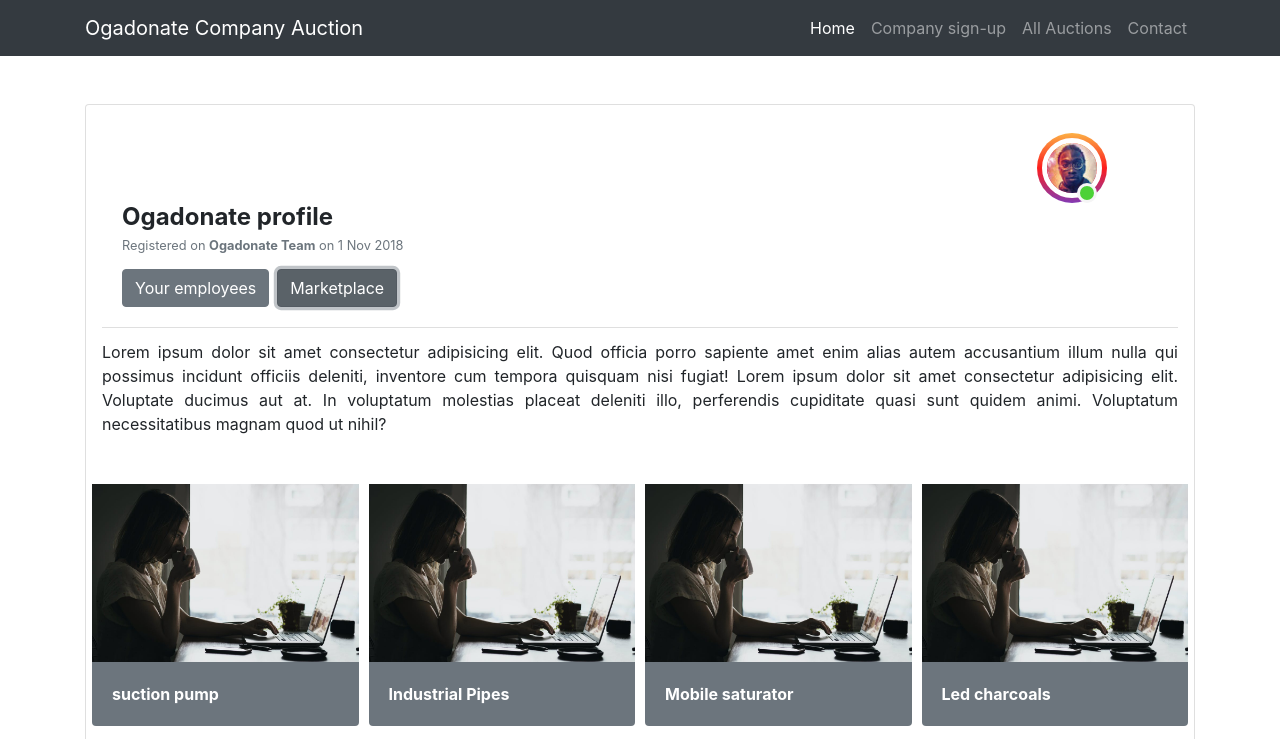
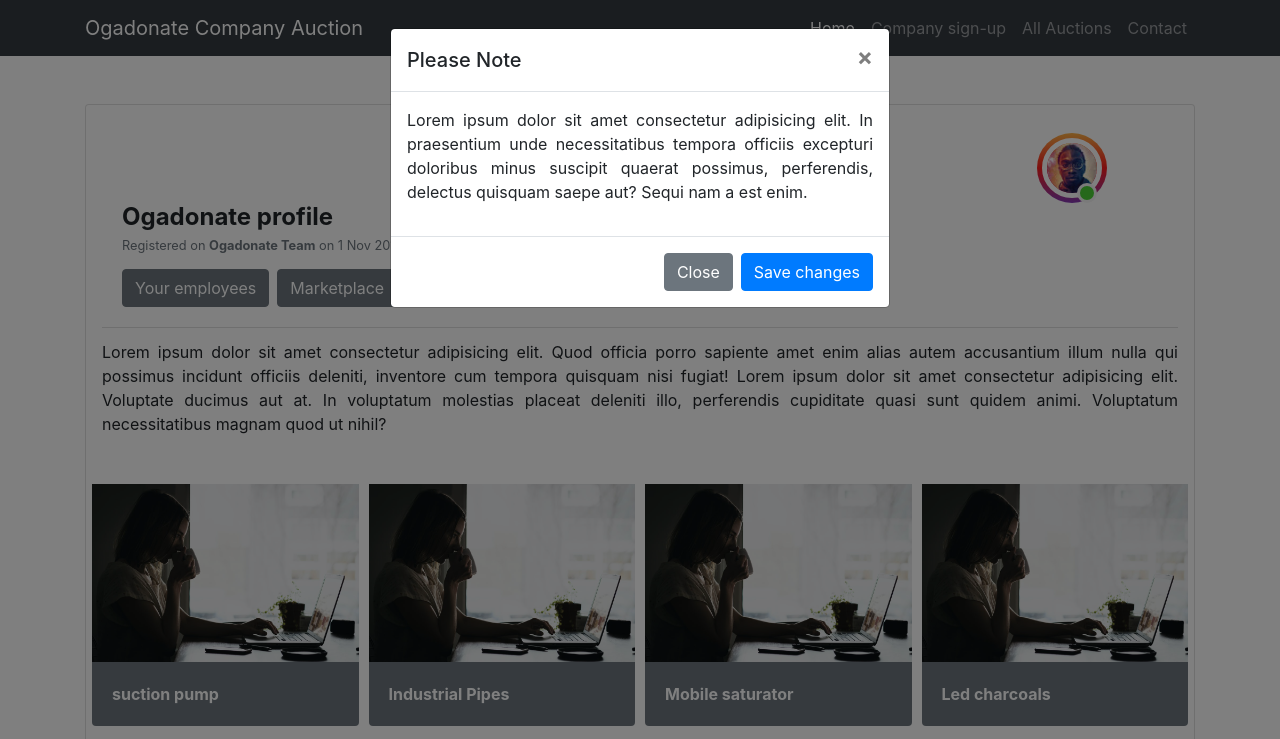
Before and after one commit to jim-nnamdi/shooter, a plain HTML site: page profile.html in a window 1280 px wide. Both pictures are taken after a click on the button "Marketplace". Shown: the top 739 px of the page. Drawn offline with Linux system fonts and the light colour scheme.

Commit message:
added modal for marketplace button

```diff
--- a/profile.html
+++ b/profile.html
@@ -70,7 +70,29 @@
             </div>
             <div class="d-flex mt-2">
             <button class="btn btn-secondary">Your employees</button>
-            <button class="btn btn-secondary ml-2">Marketplace</button>
+            <button class="btn btn-secondary ml-2" data-toggle="modal" data-target="#exampleModal">Marketplace</button>
+            <!-- Modal -->
+            <div class="modal fade" id="exampleModal" tabindex="-1" role="dialog" aria-labelledby="exampleModalLabel" aria-hidden="true">
+              <div class="modal-dialog" role="document">
+                <div class="modal-content">
+                  <div class="modal-header">
+                    <h5 class="modal-title" id="exampleModalLabel">Please Note</h5>
+                    <button type="button" class="close" data-dismiss="modal" aria-label="Close">
+                      <span aria-hidden="true">&times;</span>
+                    </button>
+                  </div>
+                  <div class="modal-body">
+                    <p class="text-justify">
+                      Lorem ipsum dolor sit amet consectetur adipisicing elit. In praesentium unde necessitatibus tempora officiis excepturi doloribus minus suscipit quaerat possimus, perferendis, delectus quisquam saepe aut? Sequi nam a est enim.
+                    </p>
+                  </div>
+                  <div class="modal-footer">
+                    <button type="button" class="btn btn-secondary" data-dismiss="modal">Close</button>
+                    <button type="button" class="btn btn-primary">Save changes</button>
+                  </div>
+                </div>
+              </div>
+            </div>
             </div>
         </div>
         <div class="card-footer bg-white px-0 ">
```
